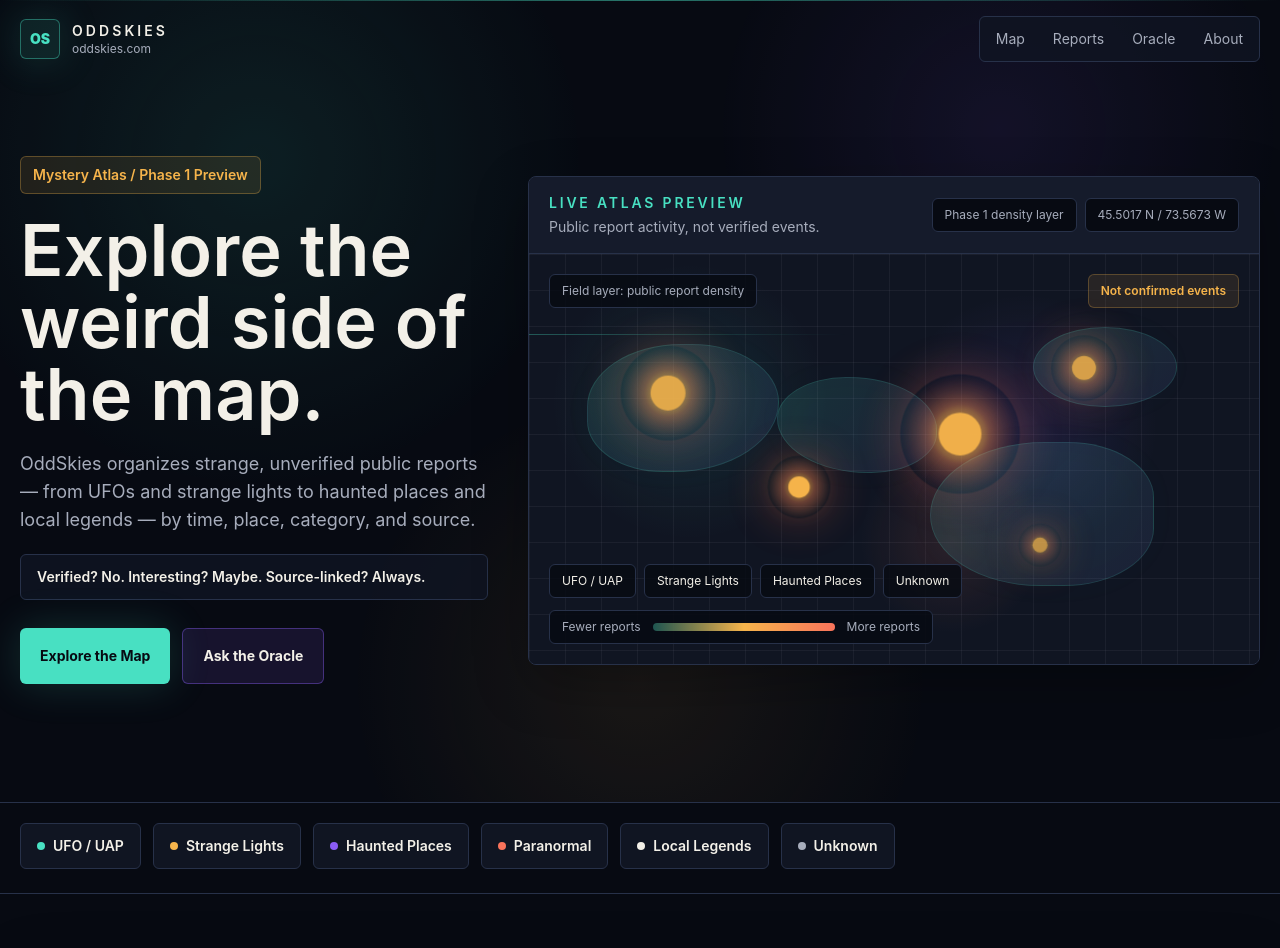
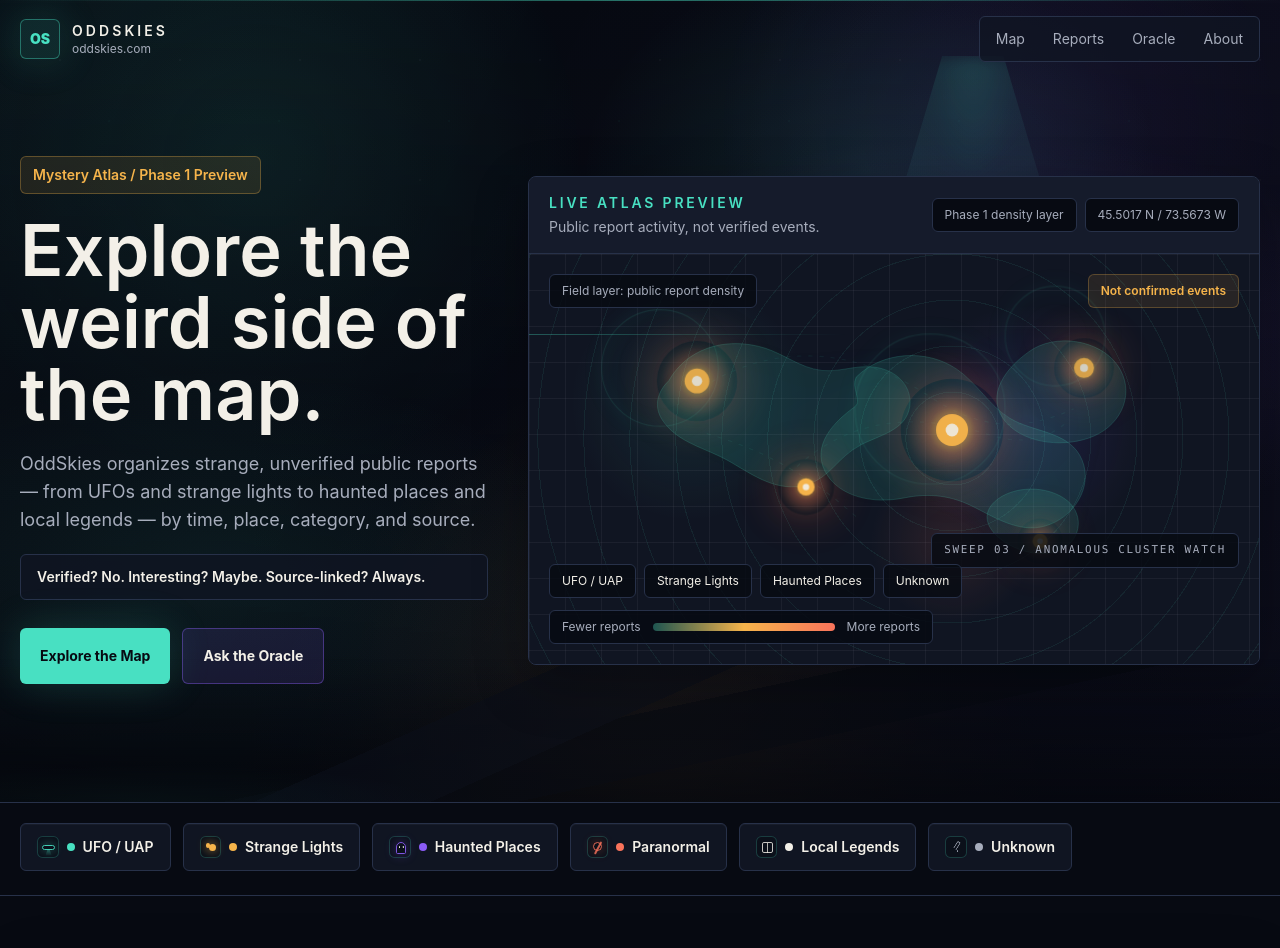
Before and after one commit to lochoa66x/oddskies, a Next.js app: page / in a window 1280 px wide. Shown: the top 948 px of the page. Built offline with nearby package versions, Linux system fonts and the light colour scheme.

Commit message:
Enhance OddSkies mystery atlas visuals

```diff
--- a/app/globals.css
+++ b/app/globals.css
@@ -19,9 +19,10 @@ body {
   margin: 0;
   min-height: 100vh;
   background:
-    radial-gradient(circle at 16% 8%, rgba(72, 224, 194, 0.1), transparent 26rem),
-    radial-gradient(circle at 80% 10%, rgba(139, 92, 246, 0.12), transparent 24rem),
-    radial-gradient(circle at 68% 76%, rgba(249, 115, 91, 0.08), transparent 24rem),
+    radial-gradient(circle at 12% 4%, rgba(72, 224, 194, 0.13), transparent 24rem),
+    radial-gradient(circle at 82% 8%, rgba(139, 92, 246, 0.16), transparent 24rem),
+    radial-gradient(circle at 70% 76%, rgba(249, 115, 91, 0.1), transparent 24rem),
+    linear-gradient(180deg, rgba(7, 10, 18, 0.2), rgba(7, 10, 18, 0.96)),
     #070a12;
   color: #f3f0e8;
   font-family:
@@ -54,21 +55,114 @@ a {
   background-size: 42px 42px;
 }
 
+.hero-shell::before {
+  position: absolute;
+  inset: 0;
+  content: "";
+  background:
+    radial-gradient(ellipse at 68% 21%, rgba(72, 224, 194, 0.12), transparent 18rem),
+    radial-gradient(ellipse at 52% 105%, rgba(246, 180, 75, 0.09), transparent 24rem),
+    linear-gradient(115deg, rgba(72, 224, 194, 0.04), transparent 34%, rgba(139, 92, 246, 0.07));
+  pointer-events: none;
+}
+
+.paranormal-haze {
+  background:
+    radial-gradient(ellipse at 17% 72%, rgba(72, 224, 194, 0.08), transparent 24rem),
+    radial-gradient(ellipse at 77% 42%, rgba(139, 92, 246, 0.11), transparent 27rem),
+    linear-gradient(180deg, rgba(7, 10, 18, 0), rgba(7, 10, 18, 0.62));
+  filter: blur(0.2px);
+  pointer-events: none;
+}
+
+.sky-noise {
+  background-image:
+    radial-gradient(circle, rgba(243, 240, 232, 0.18) 0 1px, transparent 1.4px),
+    radial-gradient(circle, rgba(72, 224, 194, 0.2) 0 1px, transparent 1.5px);
+  background-position:
+    0 0,
+    24px 36px;
+  background-size:
+    120px 120px,
+    170px 170px;
+  mask-image: linear-gradient(180deg, black, transparent 70%);
+  opacity: 0.18;
+  pointer-events: none;
+}
+
+.ufo-beam {
+  background:
+    radial-gradient(ellipse at 50% 0%, rgba(72, 224, 194, 0.22), transparent 17%),
+    linear-gradient(180deg, rgba(72, 224, 194, 0.16), rgba(139, 92, 246, 0.06) 58%, transparent);
+  clip-path: polygon(42% 0, 58% 0, 100% 100%, 0 100%);
+  filter: blur(8px);
+  opacity: 0.55;
+  pointer-events: none;
+}
+
+.terrain-silhouette {
+  background:
+    radial-gradient(ellipse at 12% 100%, rgba(72, 224, 194, 0.06), transparent 18rem),
+    linear-gradient(156deg, transparent 0 36%, rgba(9, 13, 23, 0.9) 36% 47%, transparent 47%),
+    linear-gradient(168deg, transparent 0 46%, rgba(6, 9, 16, 0.95) 46% 61%, transparent 61%),
+    linear-gradient(180deg, transparent, rgba(3, 5, 9, 0.82));
+  opacity: 0.66;
+  pointer-events: none;
+}
+
 .atlas-grid {
   background:
-    radial-gradient(circle at 22% 36%, rgba(72, 224, 194, 0.1), transparent 22%),
-    radial-gradient(circle at 68% 42%, rgba(139, 92, 246, 0.12), transparent 24%),
-    radial-gradient(circle at 58% 70%, rgba(249, 115, 91, 0.12), transparent 18%),
+    radial-gradient(circle at 22% 36%, rgba(72, 224, 194, 0.1), transparent 19%),
+    radial-gradient(circle at 68% 42%, rgba(139, 92, 246, 0.13), transparent 22%),
+    radial-gradient(circle at 58% 70%, rgba(249, 115, 91, 0.12), transparent 16%),
+    repeating-radial-gradient(circle at 58% 45%, rgba(72, 224, 194, 0.08) 0 1px, transparent 1px 46px),
     linear-gradient(rgba(167, 173, 188, 0.075) 1px, transparent 1px),
     linear-gradient(90deg, rgba(167, 173, 188, 0.075) 1px, transparent 1px),
     #101522;
-  background-size: auto, auto, auto, 36px 36px, 36px 36px, auto;
+  background-size: auto, auto, auto, auto, 36px 36px, 36px 36px, auto;
+}
+
+.atlas-landmass {
+  color: rgba(72, 224, 194, 0.14);
+  filter:
+    drop-shadow(0 0 22px rgba(72, 224, 194, 0.1))
+    drop-shadow(0 0 48px rgba(139, 92, 246, 0.08));
+  opacity: 0.85;
+}
+
+.atlas-landmass path {
+  fill: currentColor;
+  stroke: rgba(72, 224, 194, 0.22);
+  stroke-width: 1.4;
+}
+
+.atlas-route-lines {
+  fill: none;
+  opacity: 0.48;
+}
+
+.atlas-route-lines path {
+  animation: route-glow 5.6s ease-in-out infinite;
+  stroke: rgba(72, 224, 194, 0.42);
+  stroke-dasharray: 5 11;
+  stroke-linecap: round;
+  stroke-width: 1.6;
+}
+
+.radar-ring {
+  animation: radar-breathe 4.8s ease-in-out infinite;
+  border: 1px solid rgba(72, 224, 194, 0.18);
+  border-radius: 999px;
+  box-shadow:
+    inset 0 0 28px rgba(72, 224, 194, 0.06),
+    0 0 28px rgba(72, 224, 194, 0.08);
+  transform: translate(-50%, -50%);
 }
 
 .heat-cluster {
   animation: heat-pulse 3.8s ease-in-out infinite;
   background:
-    radial-gradient(circle, rgba(246, 180, 75, 0.5) 0 18%, rgba(249, 115, 91, 0.3) 35%, rgba(249, 115, 91, 0) 72%);
+    radial-gradient(circle, rgba(246, 180, 75, 0.5) 0 12%, rgba(249, 115, 91, 0.28) 32%, rgba(249, 115, 91, 0.05) 62%, rgba(249, 115, 91, 0) 74%);
   box-shadow: 0 0 46px rgba(249, 115, 91, 0.32);
 }
 
@@ -93,6 +187,10 @@ a {
   filter: drop-shadow(0 0 22px rgba(72, 224, 194, 0.08));
 }
 
+.detail-atlas .atlas-landmass {
+  color: rgba(72, 224, 194, 0.12);
+}
+
 .atlas-pin {
   animation: pin-pulse 3.2s ease-in-out infinite;
   background: #f6b44b;
@@ -115,9 +213,170 @@ a {
   color: #48e0c2;
 }
 
+.category-chip {
+  box-shadow: inset 0 1px 0 rgba(243, 240, 232, 0.035);
+}
+
+.category-symbol {
+  position: relative;
+  display: inline-block;
+  width: 1.35rem;
+  height: 1.35rem;
+  flex: 0 0 auto;
+  border: 1px solid rgba(72, 224, 194, 0.22);
+  border-radius: 0.35rem;
+  background: rgba(7, 10, 18, 0.42);
+}
+
+.category-symbol::before,
+.category-symbol::after {
+  position: absolute;
+  content: "";
+}
+
+.category-symbol-ufo::before {
+  left: 0.25rem;
+  top: 0.47rem;
+  width: 0.8rem;
+  height: 0.34rem;
+  border: 1px solid rgba(72, 224, 194, 0.9);
+  border-radius: 999px;
+  box-shadow: 0 0 10px rgba(72, 224, 194, 0.45);
+}
+
+.category-symbol-ufo::after {
+  left: 0.47rem;
+  top: 0.74rem;
+  width: 0.38rem;
+  height: 0.42rem;
+  background: linear-gradient(180deg, rgba(72, 224, 194, 0.35), transparent);
+  clip-path: polygon(36% 0, 64% 0, 100% 100%, 0 100%);
+}
+
+.category-symbol-lights::before,
+.category-symbol-lights::after {
+  border-radius: 999px;
+  background: #f6b44b;
+  box-shadow: 0 0 10px rgba(246, 180, 75, 0.72);
+}
+
+.category-symbol-lights::before {
+  left: 0.32rem;
+  top: 0.36rem;
+  width: 0.3rem;
+  height: 0.3rem;
+}
+
+.category-symbol-lights::after {
+  right: 0.28rem;
+  bottom: 0.34rem;
+  width: 0.42rem;
+  height: 0.42rem;
+}
+
+.category-symbol-haunted::before {
+  left: 0.35rem;
+  top: 0.31rem;
+  width: 0.64rem;
+  height: 0.78rem;
+  border: 1px solid rgba(139, 92, 246, 0.9);
+  border-radius: 0.4rem 0.4rem 0.12rem 0.12rem;
+  box-shadow: 0 0 12px rgba(139, 92, 246, 0.4);
+}
+
+.category-symbol-haunted::after {
+  left: 0.53rem;
+  top: 0.58rem;
+  width: 0.09rem;
+  height: 0.09rem;
+  border-radius: 999px;
+  background: #f3f0e8;
+  box-shadow: 0.24rem 0 #f3f0e8;
+}
+
+.category-symbol-paranormal::before {
+  inset: 0.32rem;
+  border: 1px solid rgba(249, 115, 91, 0.9);
+  border-radius: 999px;
+  box-shadow: 0 0 12px rgba(249, 115, 91, 0.44);
+}
+
+.category-symbol-paranormal::after {
+  left: 0.6rem;
+  top: 0.22rem;
+  width: 0.14rem;
+  height: 0.9rem;
+  border-radius: 999px;
+  background: rgba(249, 115, 91, 0.8);
+  transform: rotate(28deg);
+}
+
+.category-symbol-legends::before {
+  left: 0.33rem;
+  top: 0.34rem;
+  width: 0.7rem;
+  height: 0.68rem;
+  border: 1px solid rgba(243, 240, 232, 0.82);
+  border-radius: 0.12rem;
+}
+
+.category-symbol-legends::after {
+  left: 0.67rem;
+  top: 0.37rem;
+  width: 1px;
+  height: 0.62rem;
+  background: rgba(243, 240, 232, 0.72);
+}
+
+.category-symbol-unknown::before {
+  left: 0.55rem;
+  top: 0.24rem;
+  width: 0.28rem;
+  height: 0.56rem;
+  border: 1px solid rgba(167, 173, 188, 0.9);
+  border-bottom: 0;
+  border-radius: 999px 999px 0 0;
+  transform: rotate(32deg);
+}
+
+.category-symbol-unknown::after {
+  left: 0.63rem;
+  bottom: 0.28rem;
+  width: 0.12rem;
+  height: 0.12rem;
+  border-radius: 999px;
+  background: rgba(167, 173, 188, 0.95);
+}
+
 .scan-line {
   background: linear-gradient(90deg, transparent, rgba(72, 224, 194, 0.38), transparent);
   animation: scan 5.5s ease-in-out infinite;
+}
+
+@keyframes radar-breathe {
+  0%,
+  100% {
+    opacity: 0.28;
+    transform: translate(-50%, -50%) scale(0.86);
+  }
+
+  50% {
+    opacity: 0.72;
+    transform: translate(-50%, -50%) scale(1.1);
+  }
+}
+
+@keyframes route-glow {
+  0%,
+  100% {
+    opacity: 0.32;
+    stroke-dashoffset: 0;
+  }
+
+  50% {
+    opacity: 0.72;
+    stroke-dashoffset: -26;
+  }
 }
 
 @keyframes heat-pulse {
--- a/components/CategoryStrip.tsx
+++ b/components/CategoryStrip.tsx
@@ -1,10 +1,10 @@
 const categories = [
-  { label: "UFO / UAP", marker: "bg-signal-teal" },
-  { label: "Strange Lights", marker: "bg-signal-amber" },
-  { label: "Haunted Places", marker: "bg-signal-violet" },
-  { label: "Paranormal", marker: "bg-signal-ember" },
-  { label: "Local Legends", marker: "bg-parchment" },
-  { label: "Unknown", marker: "bg-muted" },
+  { icon: "ufo", label: "UFO / UAP", marker: "bg-signal-teal" },
+  { icon: "lights", label: "Strange Lights", marker: "bg-signal-amber" },
+  { icon: "haunted", label: "Haunted Places", marker: "bg-signal-violet" },
+  { icon: "paranormal", label: "Paranormal", marker: "bg-signal-ember" },
+  { icon: "legends", label: "Local Legends", marker: "bg-parchment" },
+  { icon: "unknown", label: "Unknown", marker: "bg-muted" },
 ];
 
 export function CategoryStrip() {
@@ -13,10 +13,14 @@ export function CategoryStrip() {
       <div className="mx-auto flex max-w-7xl gap-3 overflow-x-auto pb-1">
         {categories.map((category) => (
           <button
-            className="inline-flex shrink-0 items-center gap-2 rounded-md border border-night-800 bg-night-900 px-4 py-3 text-sm font-semibold text-parchment transition hover:border-signal-teal/50 hover:bg-night-850"
+            className="category-chip inline-flex shrink-0 items-center gap-2 rounded-md border border-night-800 bg-night-900 px-4 py-3 text-sm font-semibold text-parchment transition hover:border-signal-teal/50 hover:bg-night-850"
             key={category.label}
             type="button"
           >
+            <span
+              aria-hidden="true"
+              className={`category-symbol category-symbol-${category.icon}`}
+            />
             <span className={`size-2 rounded-full ${category.marker}`} />
             {category.label}
           </button>
--- a/components/Hero.tsx
+++ b/components/Hero.tsx
@@ -1,17 +1,21 @@
 const heroClusters = [
-  { label: "UFO / UAP", left: "19%", top: "34%", size: 92, delay: "0s" },
-  { label: "Strange Lights", left: "37%", top: "57%", size: 58, delay: "0.6s" },
-  { label: "Haunted Places", left: "59%", top: "44%", size: 112, delay: "1.1s" },
-  { label: "Local Legends", left: "76%", top: "28%", size: 66, delay: "1.7s" },
-  { label: "Unknown", left: "70%", top: "71%", size: 46, delay: "2.2s" },
+  { label: "UFO / UAP", left: "23%", top: "31%", size: 78, delay: "0s" },
+  { label: "Strange Lights", left: "38%", top: "57%", size: 52, delay: "0.6s" },
+  { label: "Haunted Places", left: "58%", top: "43%", size: 96, delay: "1.1s" },
+  { label: "Local Legends", left: "76%", top: "28%", size: 60, delay: "1.7s" },
+  { label: "Unknown", left: "70%", top: "70%", size: 48, delay: "2.2s" },
 ];
 
 const heroTags = ["UFO / UAP", "Strange Lights", "Haunted Places", "Unknown"];
 
 export function Hero() {
   return (
-    <section className="relative overflow-hidden border-b border-night-800 bg-night-950">
+    <section className="hero-shell relative overflow-hidden border-b border-night-800 bg-night-950">
       <div className="absolute inset-0 bg-star-field opacity-80" />
+      <div className="paranormal-haze absolute inset-0" />
+      <div className="sky-noise absolute inset-0" />
+      <div className="ufo-beam absolute right-[9%] top-14 hidden h-[34rem] w-[24rem] md:block" />
+      <div className="terrain-silhouette absolute inset-x-0 bottom-0 h-36" />
       <div className="absolute inset-x-0 top-0 h-px bg-gradient-to-r from-transparent via-signal-teal/50 to-transparent" />
 
       <header className="relative z-10 mx-auto flex max-w-7xl items-center justify-between px-5 py-4">
@@ -97,10 +101,28 @@ export function Hero() {
 
           <div className="atlas-grid relative min-h-[360px] overflow-hidden lg:min-h-[410px]">
             <div className="scan-line absolute left-0 top-20 h-px w-full" />
-            <div className="absolute left-[8%] top-[22%] h-32 w-48 rounded-[52%_48%_58%_42%] atlas-shape" />
-            <div className="absolute left-[34%] top-[30%] h-24 w-40 rounded-[44%_56%_42%_58%] atlas-shape" />
-            <div className="absolute left-[55%] top-[46%] h-36 w-56 rounded-[57%_43%_45%_55%] atlas-shape" />
-            <div className="absolute left-[69%] top-[18%] h-20 w-36 rounded-[50%] atlas-shape" />
+            <svg
+              aria-hidden="true"
+              className="atlas-landmass absolute inset-x-4 top-10 h-[66%] w-[calc(100%-2rem)]"
+              viewBox="0 0 840 430"
+            >
+              <path d="M62 138C91 87 148 70 204 83c32 7 57 28 88 36 37 10 65-9 102-2 35 7 55 33 51 62-6 38-48 45-78 61-37 19-49 53-86 63-45 13-83-14-119-35-40-24-86-30-111-69-13-21-7-44 11-61Z" />
+              <path d="M360 132c41-41 112-45 159-13 33 22 52 59 86 79 35 21 88 20 110 58 24 42-3 93-47 110-42 17-83-8-118-26-38-20-73-24-114-16-48 10-105-1-126-43-20-41 13-77 48-102 12-9-7-30 2-47Z" />
+              <path d="M634 92c42-31 113-19 141 21 29 41 9 93-38 113-42 18-107 14-139-22-31-36-10-79 36-112Z" />
+              <path d="M580 330c28-26 85-27 116-1 28 24 20 66-15 79-36 14-92-7-109-38-8-15-4-29 8-40Z" />
+            </svg>
+            <svg
+              aria-hidden="true"
+              className="atlas-route-lines absolute inset-x-8 top-12 h-[58%] w-[calc(100%-4rem)]"
+              viewBox="0 0 760 340"
+            >
+              <path d="M116 116C208 62 318 61 429 134c72 48 133 53 207 19" />
+              <path d="M238 238c73-68 166-84 279-48 45 14 82 7 111-19" />
+              <path d="M108 187c84 23 155 63 220 122" />
+            </svg>
+            <span className="radar-ring absolute left-[18%] top-[28%] size-28" />
+            <span className="radar-ring absolute left-[55%] top-[38%] size-36 [animation-delay:1.1s]" />
+            <span className="radar-ring absolute left-[72%] top-[20%] size-24 [animation-delay:2s]" />
 
             <div className="absolute left-5 top-5 rounded-md border border-night-800 bg-night-950/80 px-3 py-2 text-xs text-muted">
               Field layer: public report density
@@ -122,9 +144,14 @@ export function Hero() {
                   width: cluster.size,
                 }}
               >
-                <span className="absolute inset-[32%] rounded-full bg-signal-amber shadow-[0_0_30px_rgba(246,180,75,0.9)]" />
+                <span className="absolute inset-[34%] rounded-full bg-signal-amber shadow-[0_0_30px_rgba(246,180,75,0.9)]" />
+                <span className="absolute inset-[44%] rounded-full bg-parchment/90" />
               </span>
             ))}
+
+            <div className="absolute right-5 bottom-24 hidden rounded-md border border-night-800 bg-night-950/80 px-3 py-2 font-mono text-[0.68rem] uppercase tracking-[0.16em] text-muted sm:block">
+              Sweep 03 / anomalous cluster watch
+            </div>
 
             <div className="absolute bottom-5 left-5 right-5 flex flex-col gap-3">
               <div className="flex flex-wrap gap-2">
```
Also changed, not shown: components/LatestReports.tsx (+20 -4 lines).
